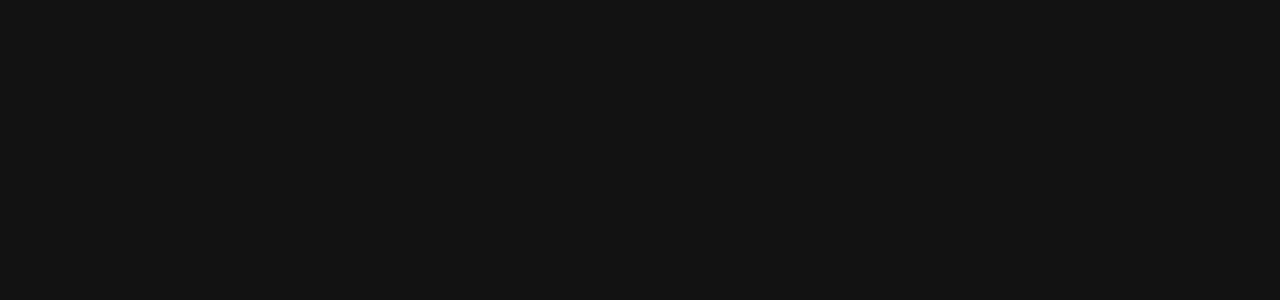
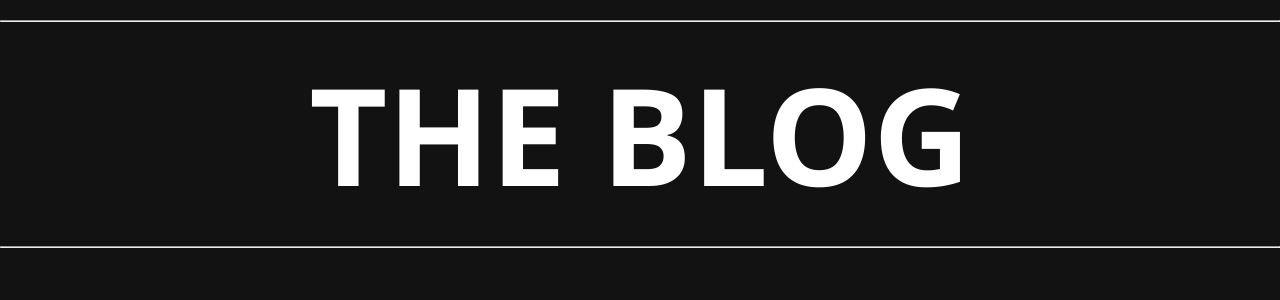
Before and after one commit to matheoszxx/angular-blog, an Angular app: page / in a window 1280 px wide. Shown: the top 300 px of the page. Built offline with nearby package versions, Linux system fonts and the light colour scheme.

Commit message:
creating menu title

```diff
--- a/src/app/app.component.html
+++ b/src/app/app.component.html
@@ -1,2 +1,2 @@
-
+<app-menu-title></app-menu-title>
 <router-outlet></router-outlet>
--- a/src/app/components/menu-title/menu-title.component.css
+++ b/src/app/components/menu-title/menu-title.component.css
@@ -0,0 +1,18 @@
+.menu__title__container{
+  color: white;
+}
+
+.menu__title__container > h1{
+  margin-top: 15px;
+  margin-bottom: 15px;
+  font-size: 135px;
+  font-family: 'segoe UI';
+  display: flex;
+  justify-content: center;
+}
+
+.menu__title__container > hr{
+  margin-top: 20px;
+  margin-bottom: 20px;
+
+}
--- a/src/app/components/menu-title/menu-title.component.html
+++ b/src/app/components/menu-title/menu-title.component.html
@@ -1 +1,5 @@
-<p>menu-title works!</p>
+<div class="menu__title__container">
+  <hr />
+  <h1>THE BLOG</h1>
+  <hr />
+</div>
```
